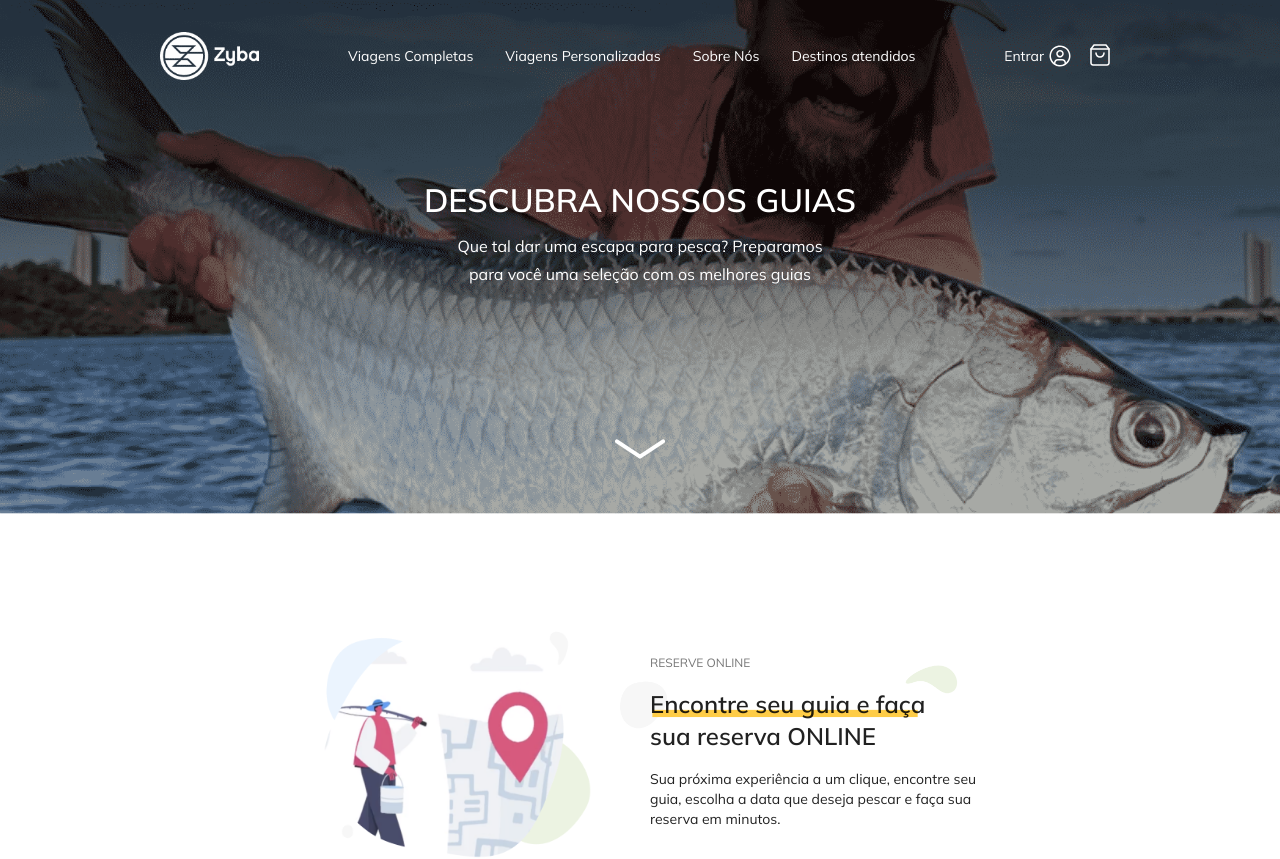
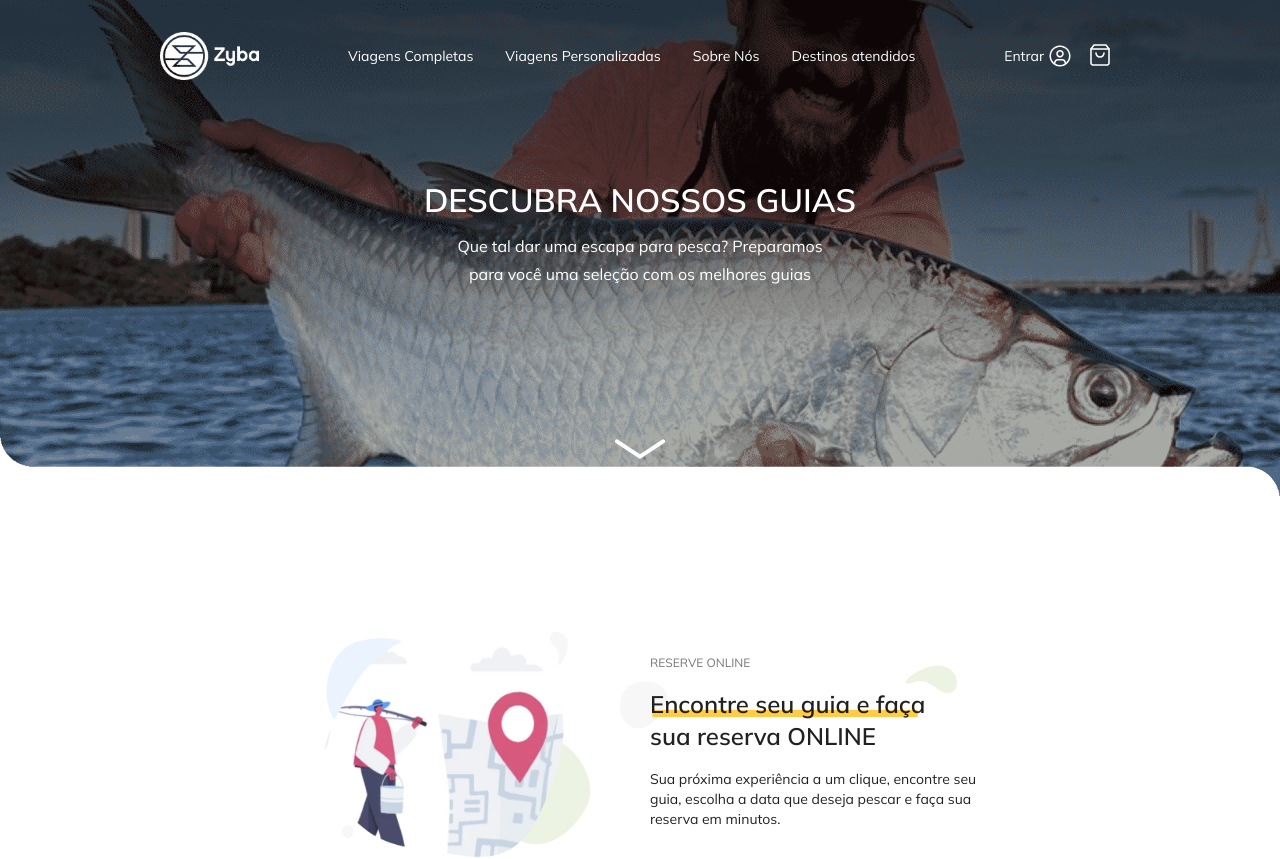
Before and after one commit to EfrainMario/zyba_agency_test, a Next.js app: page / in a window 1280 px wide. Shown: the top 859 px of the page. Built offline with nearby package versions, Linux system fonts and the light colour scheme.

Commit message:
banner bg height on lg

```diff
--- a/src/components/home/Banner/Discovery/index.js
+++ b/src/components/home/Banner/Discovery/index.js
@@ -36,8 +36,7 @@ const useStyles = makeStyles(theme => ({
             height: 'auto',
         },
         [theme.breakpoints.up('lg')]: {
-            backgroundSize: 'cover',
-            height: 'auto',
+            backgroundSize: 'cover 100%',
         },
 
     },
```
